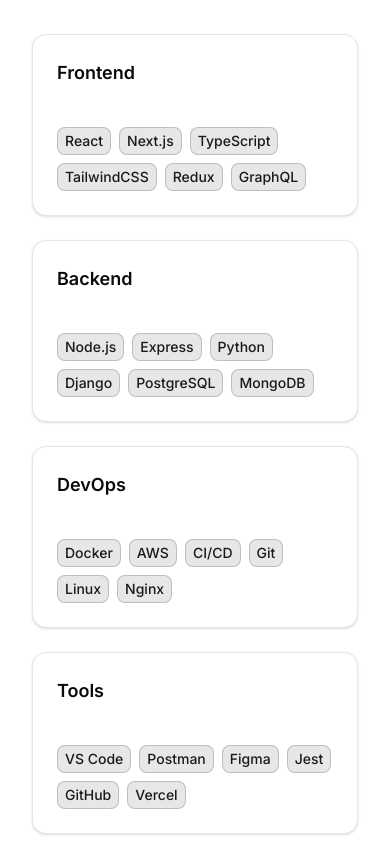
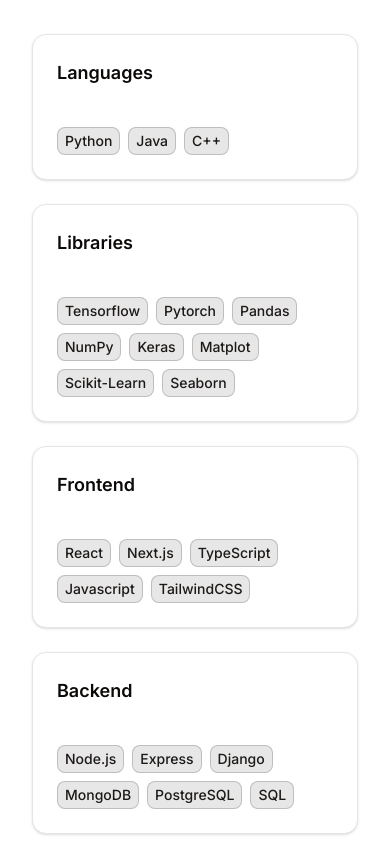
Before and after one commit to boncui/boncui-portfolio, a Next.js app in the folder portfolio/: page / in a window 390 px wide. Shown: the part 2040-2884 px from the top of the page. Built offline with nearby package versions, Linux system fonts and the light colour scheme.

Commit message:
techstack

```diff
--- a/portfolio/src/app/page.tsx
+++ b/portfolio/src/app/page.tsx
@@ -7,12 +7,12 @@
 
 export default function Page() {
   return (
-    <div className="min-h-screen bg-background">
+    <div className="min-h-screen flex flex-col items-center justify-center bg-background">
       <header className="sticky top-0 z-50 w-full border-b bg-background/95 backdrop-blur supports-[backdrop-filter]:bg-background/60">
-        <div className="container flex h-14 items-center">
+        <div className="container mx-auto flex h-14 items-center px-4 md:px-6">
           <div className="mr-4 hidden md:flex">
             <Link className="mr-6 flex items-center space-x-2" href="/">
-              <span className="hidden font-bold sm:inline-block">John.dev</span>
+              <span className="hidden font-bold sm:inline-block">Davidcui.dev</span>
             </Link>
             <nav className="flex items-center space-x-6 text-sm font-medium">
               <Link href="#about" className="transition-colors hover:text-foreground/80">
@@ -32,10 +32,10 @@
         </div>
       </header>
 
-      <main className="container px-4 md:px-6">
-        <section id="about" className="py-12 md:py-24 lg:py-32">
+      <main className="container flex flex-col items-center justify-center px-4 md:px-6">
+        <section id="about" className="py-12 md:py-24 lg:py-32 text-center">
           <div className="container px-4 md:px-6">
-            <div className="flex flex-col items-center justify-center space-y-4 text-center">
+            <div className="flex flex-col items-center justify-center space-y-4">
               <div className="space-y-2">
                 <h1 className="text-3xl font-bold tracking-tighter sm:text-4xl md:text-5xl lg:text-6xl/none">
                   Full Stack Developer
@@ -58,7 +58,7 @@
                     <span className="sr-only">LinkedIn</span>
                   </Button>
                 </Link>
-                <Link href="d.cui@wustl.edu">
+                <Link href="mailto:d.cui@wustl.edu">
                   <Button variant="outline" size="icon">
                     <Mail className="h-4 w-4" />
                     <span className="sr-only">Email</span>
@@ -69,9 +69,9 @@
           </div>
         </section>
 
-        <section id="projects" className="py-12 md:py-24 lg:py-32">
+        <section id="projects" className="py-12 md:py-24 lg:py-32 text-center">
           <div className="container px-4 md:px-6">
-            <h2 className="text-3xl font-bold tracking-tighter sm:text-4xl md:text-5xl mb-12 text-center">Projects</h2>
+            <h2 className="text-3xl font-bold tracking-tighter sm:text-4xl md:text-5xl mb-12">Projects</h2>
             <div className="grid gap-6 md:grid-cols-2 lg:grid-cols-3">
               <ProjectCard
                 title="E-commerce Platform"
@@ -107,7 +107,8 @@
           </div>
         </section>
 
-        <section id="contact" className="py-12 md:py-24 lg:py-32">
+        {/* CONTACT FORM */}
+        <section id="contact" className="py-12 md:py-24 lg:py-32 w-full max-w-4xl text-center">
           <div className="container px-4 md:px-6">
             <div className="mx-auto max-w-2xl">
               <h2 className="text-3xl font-bold tracking-tighter sm:text-4xl md:text-5xl mb-12 text-center">
@@ -119,6 +120,7 @@
         </section>
       </main>
 
+      {/* FOOTER */}
       <footer className="border-t">
         <div className="container flex flex-col gap-2 sm:flex-row py-6 w-full shrink-0 items-center px-4 md:px-6">
           <p className="text-xs text-gray-500 dark:text-gray-400">© 2024 John.dev. All rights reserved.</p>
--- a/portfolio/src/components/custom/tech-stack.tsx
+++ b/portfolio/src/components/custom/tech-stack.tsx
@@ -2,20 +2,29 @@
 
 const technologies = [
   {
+    category: "Languages",
+    skills: ['Python', 'Java', 'C++'],
+  },
+  {
+    category: "Libraries",
+    skills: ['Tensorflow', 'Pytorch', 'Pandas', 'NumPy', 'Keras', 'Matplot', 'Scikit-Learn', 'Seaborn'],
+  },
+  {
     category: "Frontend",
-    skills: ["React", "Next.js", "TypeScript", "TailwindCSS", "Redux", "GraphQL"],
+    skills: ["React", "Next.js", "TypeScript", "Javascript", "TailwindCSS"],
   },
   {
     category: "Backend",
-    skills: ["Node.js", "Express", "Python", "Django", "PostgreSQL", "MongoDB"],
+    skills: ["Node.js", "Express", "Django", "MongoDB", "PostgreSQL", "SQL"],
   },
+
   {
     category: "DevOps",
-    skills: ["Docker", "AWS", "CI/CD", "Git", "Linux", "Nginx"],
+    skills: ["Docker", "AWS", "Git"],
   },
   {
     category: "Tools",
-    skills: ["VS Code", "Postman", "Figma", "Jest", "GitHub", "Vercel"],
+    skills: ["VS Code", "Postman", "Figma", "GitHub", "Vercel"],
   },
 ]
 
```
